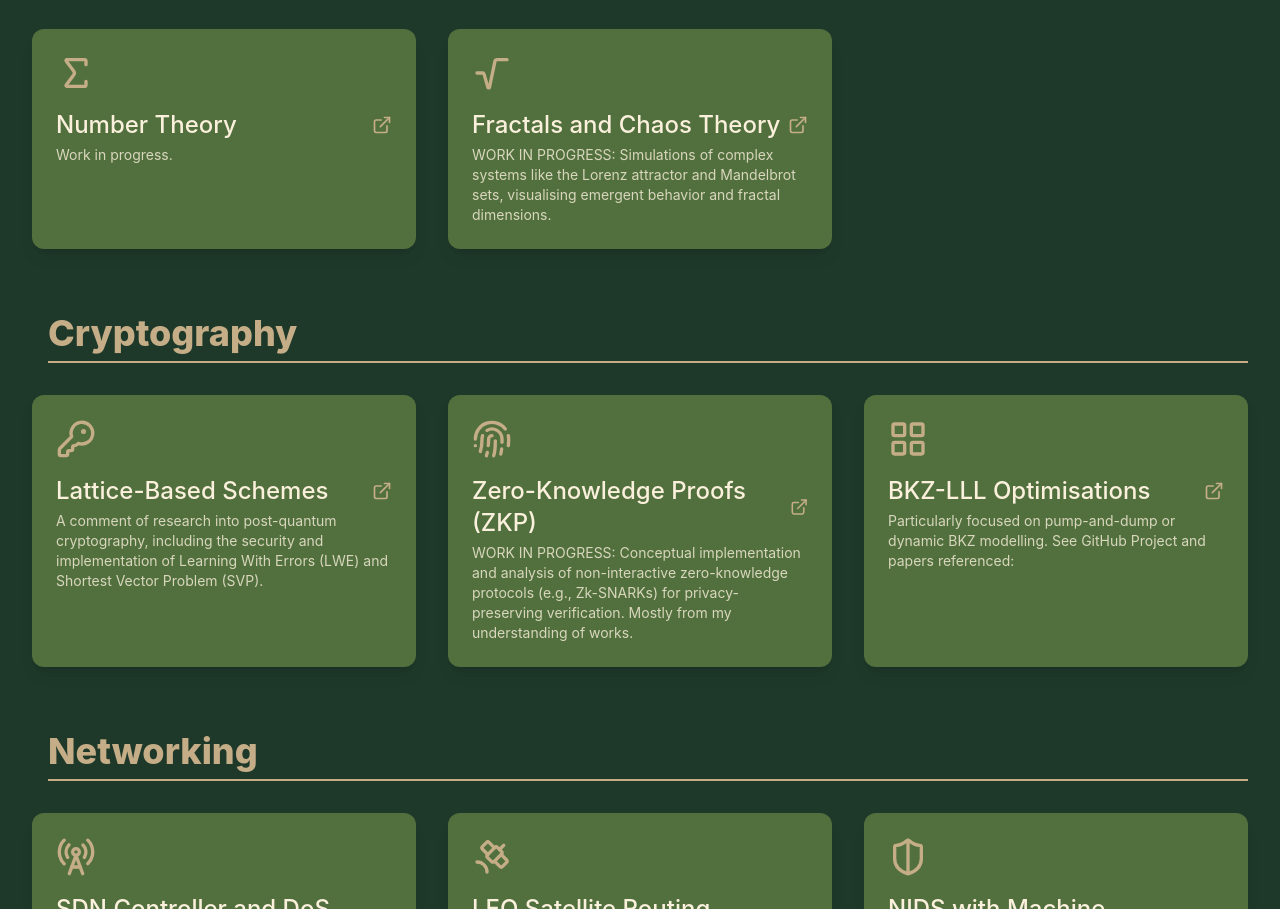
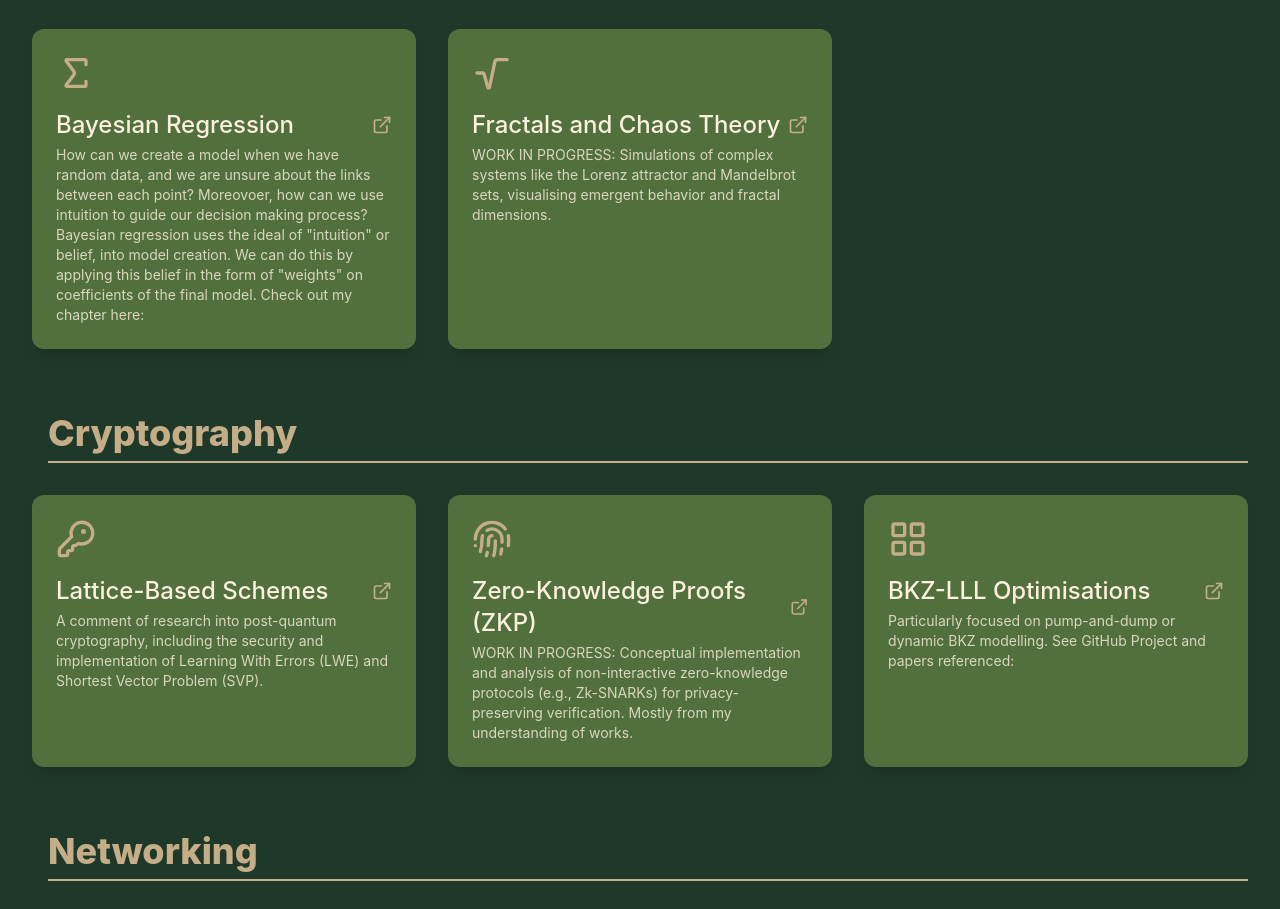
Before and after one commit to userthatwasnttaken/userthatwasnttaken.github.io, a plain HTML site: page index.html in a window 1280 px wide. Shown: the part 922-1831 px from the top of the page. Drawn offline with nearby package versions, Linux system fonts and the light colour scheme.

Commit message:
Update index.html
Yearbook 2024

```diff
--- a/index.html
+++ b/index.html
@@ -109,14 +109,14 @@
             </h2>
             <div class="grid md:grid-cols-2 lg:grid-cols-3 gap-8 mt-6">
 
-                <!-- Mathematics Category: Number Theory --><a href="https://github.com" target="_blank" class="project-card block bg-moss-green p-6 rounded-xl shadow-lg transition duration-300 transform hover:scale-[1.02] hover:bg-[#5D876F] active:scale-[0.98]">
+                <!-- Mathematics Category: Number Theory --><a href="https://blogs.deakin.edu.au/maths/yearbook/" target="_blank" class="project-card block bg-moss-green p-6 rounded-xl shadow-lg transition duration-300 transform hover:scale-[1.02] hover:bg-[#5D876F] active:scale-[0.98]">
                     <i data-lucide="sigma" class="w-10 h-10 text-deep-accent mb-4"></i>
                     <h3 class="text-2xl font-medium text-cream mb-1 flex items-center justify-between">
-                       Number Theory
+                       Bayesian Regression
                         <i data-lucide="external-link" class="w-5 h-5 text-deep-accent"></i>
                     </h3>
                     <p class="text-sm text-cream opacity-80">
-                         Work in progress.
+                         How can we create a model when we have random data, and we are unsure about the links between each point?  Moreovoer, how can we use intuition to guide our decision making process?  Bayesian regression uses the ideal of "intuition" or belief, into model creation.  We can do this by applying this belief in the form of "weights" on coefficients of the final model.  Check out my chapter here:
                     </p>
                 </a>
 
```
